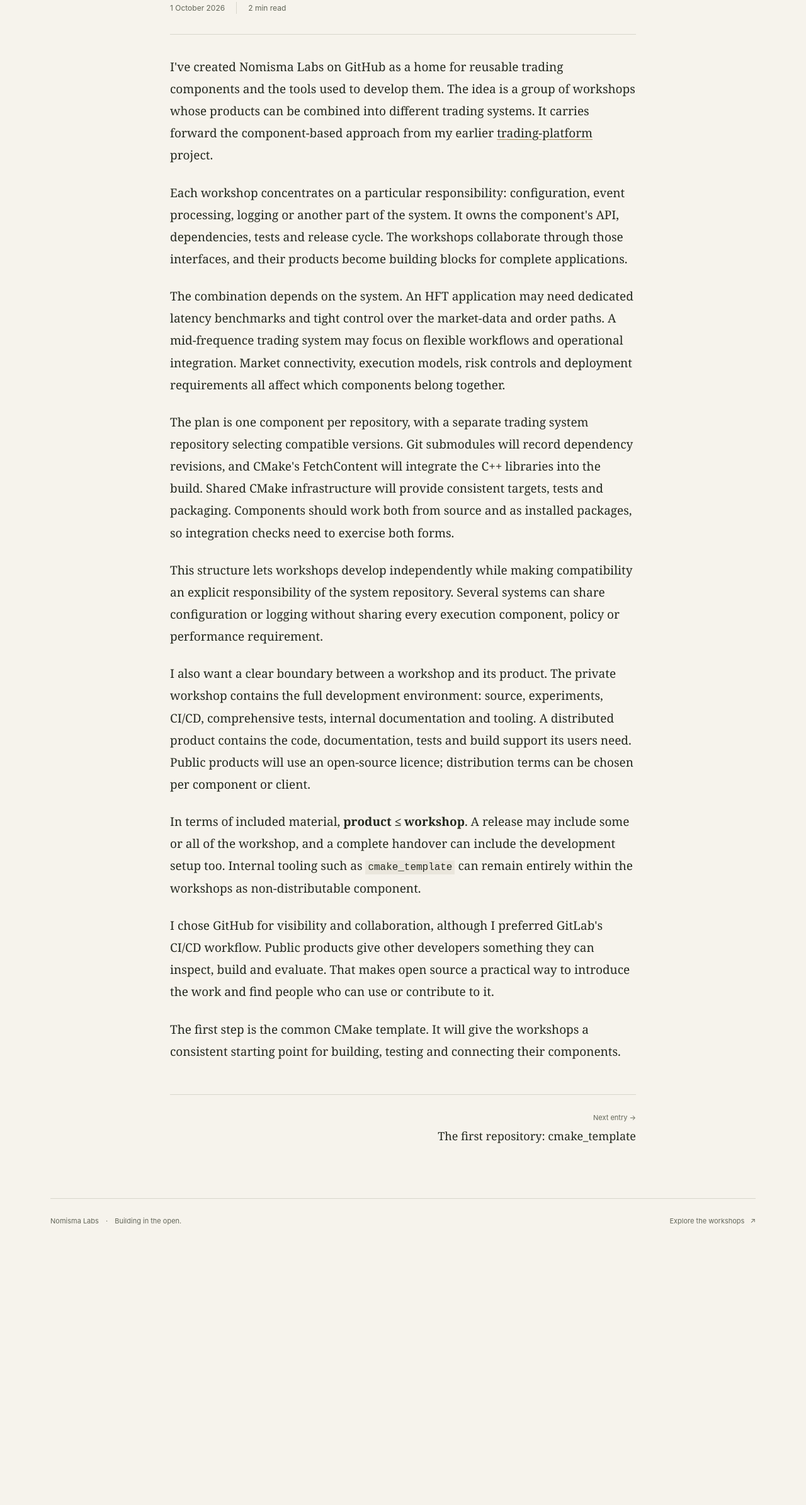
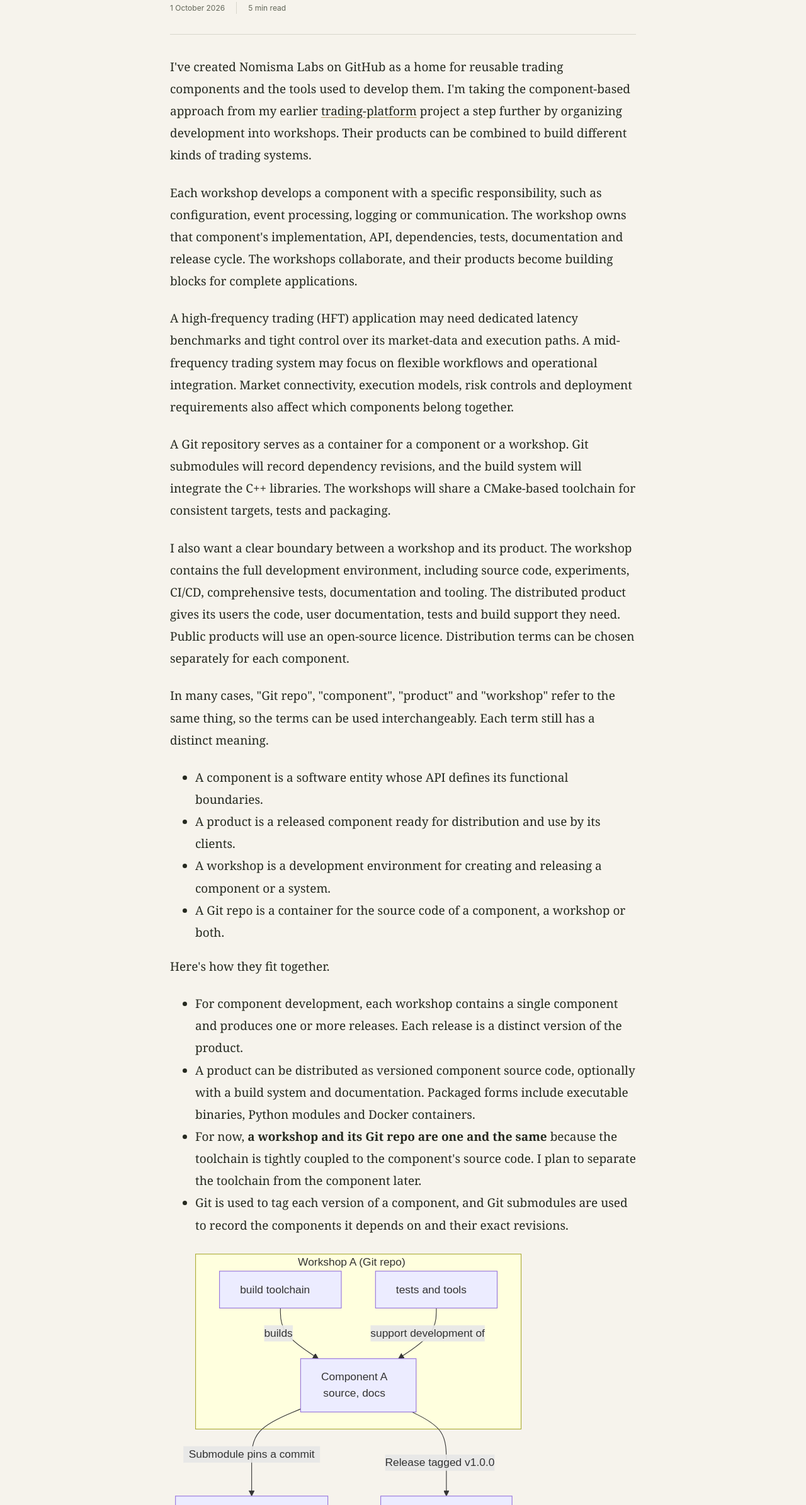
Before and after one commit to nomisma-labs/nomisma-labs.github.io, a plain HTML site: page docs/2026-10-01/inception/index.html in a window 1280 px wide. Shown: the part 411-2800 px from the top of the page at 63% size. Before the commit the page ends 2394 px from the top, so only its background shows below. Drawn offline with Linux system fonts and the light colour scheme.

Commit message:
Publish the revised Inception article and workshop diagram

```diff
--- a/docs/2026-10-01/inception/index.html
+++ b/docs/2026-10-01/inception/index.html
@@ -3,9 +3,9 @@
 <head>
   <meta charset="utf-8">
   <meta name="viewport" content="width=device-width, initial-scale=1">
-  <meta name="description" content="Inception: a place for the workshops">
+  <meta name="description" content="Inception: a place for the workshops and collaboration">
   <meta name="theme-color" content="#f6f3ec">
-  <title>Inception: a place for the workshops · Nomisma Labs</title>
+  <title>Inception: a place for the workshops and collaboration · Nomisma Labs</title>
   <link rel="icon" type="image/png" href="/assets/nomisma-coin.png">
   <link rel="stylesheet" href="/assets/style.css">
 </head>
@@ -26,18 +26,41 @@
     <article>
       <header class="article-header">
         <p class="eyebrow">Building Nomisma</p>
-        <h1>Inception: a place for the workshops</h1>
-        <div class="entry-meta"><time datetime="2026-10-01">1 October 2026</time><span>2 min read</span></div>
+        <h1>Inception: a place for the workshops and collaboration</h1>
+        <div class="entry-meta"><time datetime="2026-10-01">1 October 2026</time><span>5 min read</span></div>
       </header>
-      <div class="prose"><p>I've created Nomisma Labs on GitHub as a home for reusable trading components and the tools used to develop them. The idea is a group of workshops whose products can be combined into different trading systems. It carries forward the component-based approach from my earlier <a href="https://github.com/iskaspb/trading-platform">trading-platform</a> project.</p>
-<p>Each workshop concentrates on a particular responsibility: configuration, event processing, logging or another part of the system. It owns the component's API, dependencies, tests and release cycle. The workshops collaborate through those interfaces, and their products become building blocks for complete applications.</p>
-<p>The combination depends on the system. An HFT application may need dedicated latency benchmarks and tight control over the market-data and order paths. A mid-frequence trading system may focus on flexible workflows and operational integration. Market connectivity, execution models, risk controls and deployment requirements all affect which components belong together.</p>
-<p>The plan is one component per repository, with a separate trading system repository selecting compatible versions. Git submodules will record dependency revisions, and CMake's FetchContent will integrate the C++ libraries into the build. Shared CMake infrastructure will provide consistent targets, tests and packaging. Components should work both from source and as installed packages, so integration checks need to exercise both forms.</p>
-<p>This structure lets workshops develop independently while making compatibility an explicit responsibility of the system repository. Several systems can share configuration or logging without sharing every execution component, policy or performance requirement.</p>
-<p>I also want a clear boundary between a workshop and its product. The private workshop contains the full development environment: source, experiments, CI/CD, comprehensive tests, internal documentation and tooling. A distributed product contains the code, documentation, tests and build support its users need. Public products will use an open-source licence; distribution terms can be chosen per component or client.</p>
-<p>In terms of included material, <strong>product ≤ workshop</strong>. A release may include some or all of the workshop, and a complete handover can include the development setup too. Internal tooling such as <code>cmake_template</code> can remain entirely within the workshops as non-distributable component.</p>
-<p>I chose GitHub for visibility and collaboration, although I preferred GitLab's CI/CD workflow. Public products give other developers something they can inspect, build and evaluate. That makes open source a practical way to introduce the work and find people who can use or contribute to it.</p>
-<p>The first step is the common CMake template. It will give the workshops a consistent starting point for building, testing and connecting their components.</p>
+      <div class="prose"><p>I've created Nomisma Labs on GitHub as a home for reusable trading components and the tools used to develop them. I'm taking the component-based approach from my earlier <a href="https://github.com/iskaspb/trading-platform">trading-platform</a> project a step further by organizing development into workshops. Their products can be combined to build different kinds of trading systems.</p>
+<p>Each workshop develops a component with a specific responsibility, such as configuration, event processing, logging or communication. The workshop owns that component's implementation, API, dependencies, tests, documentation and release cycle. The workshops collaborate, and their products become building blocks for complete applications.</p>
+<p>A high-frequency trading (HFT) application may need dedicated latency benchmarks and tight control over its market-data and execution paths. A mid-frequency trading system may focus on flexible workflows and operational integration. Market connectivity, execution models, risk controls and deployment requirements also affect which components belong together.</p>
+<p>A Git repository serves as a container for a component or a workshop. Git submodules will record dependency revisions, and the build system will integrate the C++ libraries. The workshops will share a CMake-based toolchain for consistent targets, tests and packaging.</p>
+<p>I also want a clear boundary between a workshop and its product. The workshop contains the full development environment, including source code, experiments, CI/CD, comprehensive tests, documentation and tooling. The distributed product gives its users the code, user documentation, tests and build support they need. Public products will use an open-source licence. Distribution terms can be chosen separately for each component.</p>
+<p>In many cases, &quot;Git repo&quot;, &quot;component&quot;, &quot;product&quot; and &quot;workshop&quot; refer to the same thing, so the terms can be used interchangeably. Each term still has a distinct meaning.</p>
+<ul>
+<li>A component is a software entity whose API defines its functional boundaries.</li>
+<li>A product is a released component ready for distribution and use by its clients.</li>
+<li>A workshop is a development environment for creating and releasing a component or a system.</li>
+<li>A Git repo is a container for the source code of a component, a workshop or both.</li>
+</ul>
+<p>Here's how they fit together.</p>
+<ul>
+<li>For component development, each workshop contains a single component and produces one or more releases. Each release is a distinct version of the product.</li>
+<li>A product can be distributed as versioned component source code, optionally with a build system and documentation. Packaged forms include executable binaries, Python modules and Docker containers.</li>
+<li>For now, <strong>a workshop and its Git repo are one and the same</strong> because the toolchain is tightly coupled to the component's source code. I plan to separate the toolchain from the component later.</li>
+<li>Git is used to tag each version of a component, and Git submodules are used to record the components it depends on and their exact revisions.</li>
+</ul>
+<p><img src="/2026-10-01/inception/diagram-1.svg" alt="Workshop A uses its build toolchain to build Component A. The component includes source and documentation. Tests and tools support its development. A Git submodule pins a commit in Component B&#x27;s repo. The v1.0.0 release of A can be distributed as versioned source or as a package."></p>
+<h2>Explanatory notes (optional)</h2>
+<h3>Why not a monorepo?</h3>
+<p>I find a monorepo works best when one team develops one product on a single release cycle. In that setting, one repo keeps operational overhead low. In trading system development, research, trading, platform development and infrastructure work are only loosely coupled. They require different skills, and a change that's urgent for one group may have little bearing on another group's release schedule.</p>
+<p>Imagine optimization work taking place in parallel with the introduction of a new market to the trading platform. Even with careful use of Git branches, the two changes cancel each other out and lead to unmanageable conflicts. Trading strategy logic is also typically kept separate from platform development because traders prefer not to share their secrets.</p>
+<h3>Why a &quot;workshop&quot; model?</h3>
+<p>This is an attempt to marry different styles of software development in a single project. Consider the differences between proprietary software development within one organization, off-the-shelf software and open-source projects. They assume different levels of collaboration, openness and responsibility.</p>
+<p>For instance, an open-source repo usually contains everything related to the project, including the source code, build system, docs, tests and tooling. When you buy a video game, you get only a downloadable package containing a prebuilt binary and the resources required to run the game on your platform. The package doesn't include a game location editor.</p>
+<p>The focus of Nomisma Labs is trading platform development, but what kind of trading platform? Crypto, capital markets or FX? HFT or MFT? These are only the most obvious differences. Some parts of a trading platform are meant to be public, some are strictly private and some are hybrid.</p>
+<h3>What about development for multiple platforms, C++ versions or languages?</h3>
+<p>This isn't supported for economic reasons. It's possible to cover all these differences with multiple toolchains, support for multiple build systems and a carefully designed C++ abstraction layer that lets you write code for a range of C++ compilers and standards. Boost is one of many examples. Yes, it's possible, but it's costly. The workshop model still leaves people free to create their own workshops with their own compatibility requirements.</p>
+<h3>Why a single toolchain?</h3>
+<p>This is a specific case of the previous question. The difference here is that the current code structure doesn't allow the component source to be separated from the toolchain. The reason is still the cost. I plan to change this by drawing a clear boundary between the toolchain and the component.</p>
 </div>
     </article>
     <nav class="article-navigation" aria-label="Article navigation">
```
Also changed, not shown: docs/2026-10-02/base-repo/index.html (+1 -1 lines), docs/index.html (+2 -2 lines), docs/2026-10-01/inception/diagram-1.svg (added).
